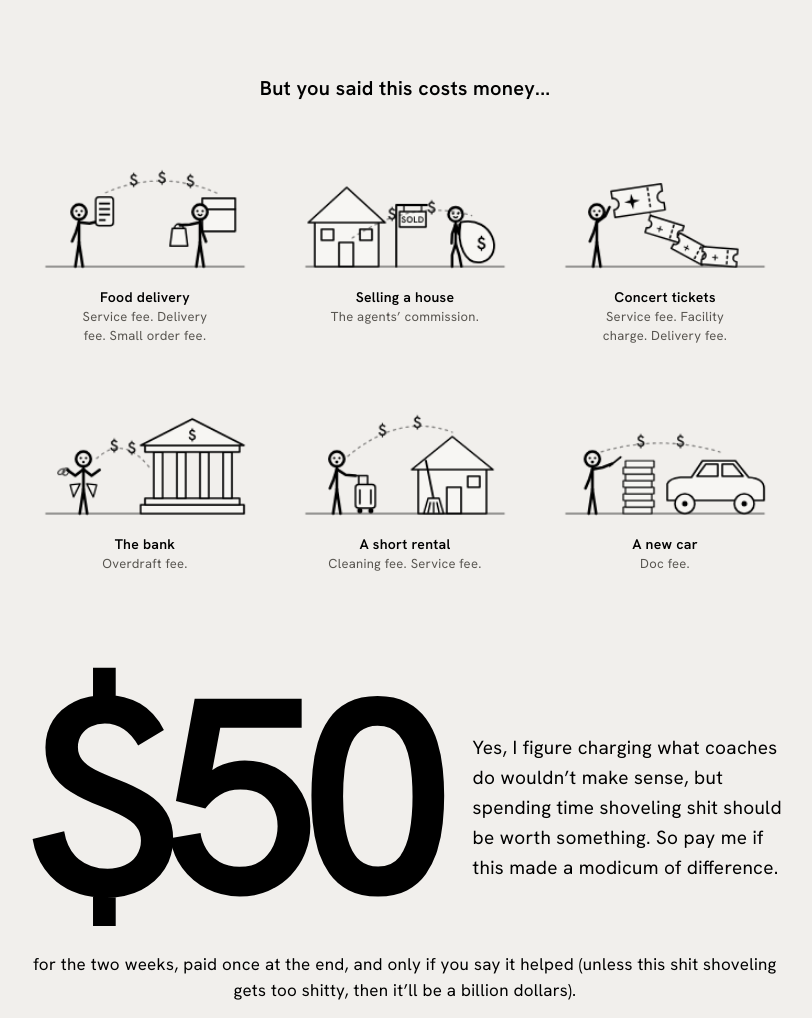
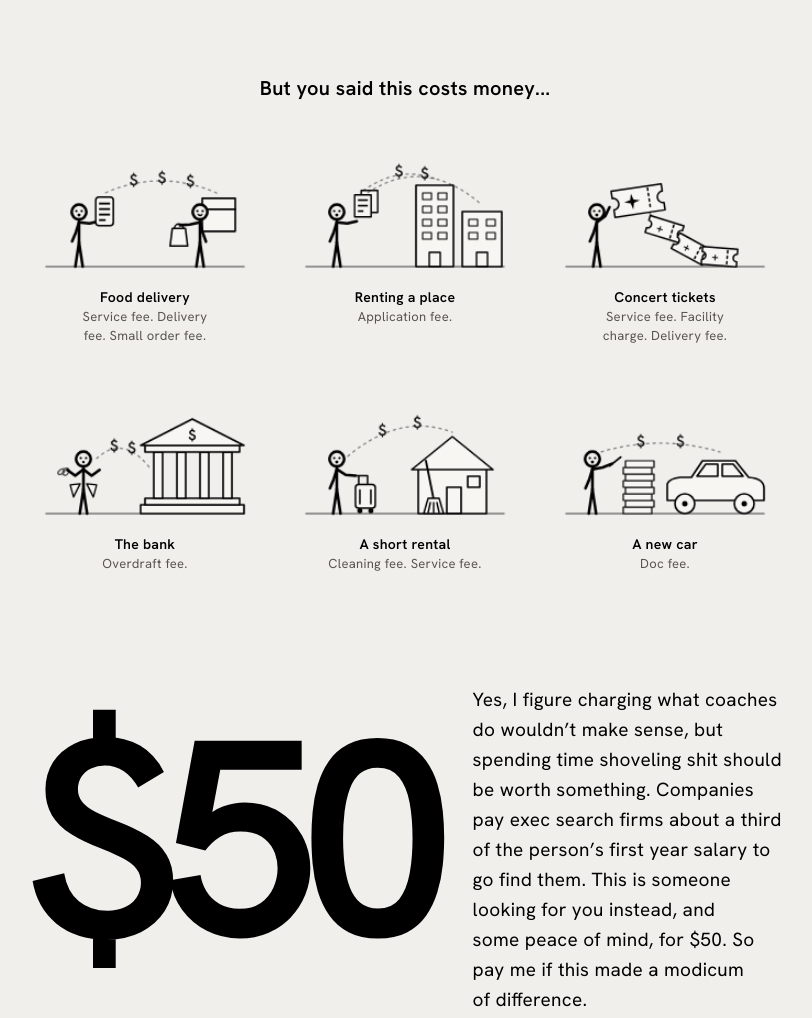
Before and after one commit to mapthewild/search-for-me, a plain HTML site: page index.html in a window 1280 px wide. Shown: the part 4480-5498 px from the top of the page, without its empty margins (235-1047 px from the left). Drawn offline with Linux system fonts and the light colour scheme; animation ran at ten frames a second; a web font is replaced by a local one.

Commit message:
Swap the house picture for renting, and add the exec search line
Moe: "ppl can't afford homes". The picture is now a form for each block of
flats, with an application fee for each (Zillow's own pages, 13 Nov 2026).
The price answer gains the exec search comparison he asked for: companies
pay search firms about a third of first-year salary (two firms' own fee
pages agree), this is someone looking for you.

Co-Authored-By: Claude Opus 5.5 <noreply@anthropic.com>

```diff
--- a/index.html
+++ b/index.html
@@ -288,7 +288,7 @@ html.v5 .price-row .why { font-size: 17px; line-height: 27px; color: var(--ink);
     </article>
     <article>
       <h3>But you said this costs money...</h3>
-      <p>Yes, I figure charging what coaches do wouldn’t make sense, but spending time shoveling shit should be worth something. So pay me if this made a modicum of difference.</p>
+      <p>Yes, I figure charging what coaches do wouldn’t make sense, but spending time shoveling shit should be worth something. Companies pay exec search firms about a third of the person’s first year salary to go find them. This is someone looking for you instead, and some peace of mind, for $50. So pay me if this made a modicum of difference.</p>
     </article>
   </section>
 
@@ -891,23 +891,22 @@ html.v5 .price-row .why { font-size: 17px; line-height: 27px; color: var(--ink);
     ctx.beginPath(); ctx.arc(bh.x - 1, bh.y + 3, 4, Math.PI, 0); ctx.stroke();
     payArc5(h.x + 6, h.y - 26, rx + 17, ry - 44, 3, 22);
   }
-  function feeHouse() {
-    var gy = 126; ground5(gy, 10, 190);
-    house5(18, 58, gy, 42, 30);
-    ctx.strokeRect(40, gy - 22, 13, 22); ctx.strokeRect(24, gy - 34, 11, 10); ctx.strokeRect(59, gy - 34, 11, 10);
-    pen(1.8); ctx.beginPath(); ctx.moveTo(92, gy); ctx.lineTo(92, gy - 56); ctx.lineTo(120, gy - 56); ctx.stroke();
-    pen(1.2); ctx.beginPath(); ctx.moveTo(99, gy - 56); ctx.lineTo(99, gy - 50); ctx.moveTo(115, gy - 56); ctx.lineTo(115, gy - 50); ctx.stroke();
-    pen(1.5); ctx.fillStyle = col.panel; ctx.fillRect(95, gy - 50, 24, 14); ctx.strokeRect(95, gy - 50, 24, 14);
-    ctx.fillStyle = col.ink; ctx.font = '700 8px ' + getComputedStyle(wordmark).fontFamily; ctx.textAlign = 'center'; ctx.textBaseline = 'middle';
-    ctx.fillText('SOLD', 107, gy - 42.5); ctx.textAlign = 'start'; ctx.textBaseline = 'alphabetic';
-    var CARRY5 = { la: -0.35, ra: 0.3, le: -0.3, re: 2.74, lh: -0.3, rh: 0.3, lk: 0.3, rk: 0.1, o: 0 }, ms = 54, mx = 146;
-    var my = gy - reach(CARRY5, ms), hand = handOf(mx, my, CARRY5, ms, 'r'), nx = hand.x + 1, ny = hand.y - 2;
-    pen(1.8); ctx.fillStyle = col.panel;
-    ctx.beginPath(); ctx.moveTo(nx, ny); ctx.bezierCurveTo(nx + 30, ny - 6, nx + 40, ny + 30, nx + 20, ny + 36); ctx.bezierCurveTo(nx + 4, ny + 40, nx - 4, ny + 20, nx, ny);
-    ctx.closePath(); ctx.fill(); ctx.stroke();
-    dollar5(nx + 19, ny + 20, 15, 1);
-    figure(mx, my, 0, CARRY5, 1, ms); tie5(mx, my, ms);
-    payArc5(52, gy - 26, nx + 10, ny - 6, 2, 16);
+  function block5(x0, w, ht, gy) {
+    pen(1.6); ctx.fillStyle = col.panel; ctx.fillRect(x0, gy - ht, w, ht); ctx.strokeRect(x0, gy - ht, w, ht);
+    pen(1.1);
+    for (var r = 0; r < Math.floor((ht - 20) / 12); r++) for (var c = 0; c < 2; c++) ctx.strokeRect(x0 + 6 + c * (w - 20), gy - ht + 7 + r * 12, 8, 6);
+    pen(1.4); ctx.strokeRect(x0 + w / 2 - 5, gy - 13, 10, 13);
+  }
+  function feeApply() {
+    var gy = 126, ms = 56; ground5(gy, 10, 190);
+    block5(110, 34, 74, gy); block5(152, 36, 50, gy);
+    var px = 38, py = gy - reach(PAY5, ms); figure(px, py, 0, PAY5, 1, ms);
+    var h = handOf(px, py, PAY5, ms, 'r');
+    pen(1.4); ctx.fillStyle = col.panel;
+    [2, 0].forEach(function (d) { ctx.fillRect(h.x - 2 + d * 3, h.y - 24 - d * 2, 15, 20); ctx.strokeRect(h.x - 2 + d * 3, h.y - 24 - d * 2, 15, 20); });
+    ctx.fillStyle = col.ink; [0, 1, 2].forEach(function (i) { ctx.fillRect(h.x + 1, h.y - 20 + i * 5, i === 2 ? 5 : 9, 1.6); });
+    payArc5(h.x + 6, h.y - 28, 127, gy - 80, 1, 12);
+    payArc5(h.x + 10, h.y - 26, 170, gy - 56, 1, 34);
   }
   function ticket5(x, y, w, ht, rot, mark) {
     ctx.save(); ctx.translate(x, y); ctx.rotate(rot); pen(1.5); ctx.fillStyle = col.panel;
@@ -985,7 +984,7 @@ html.v5 .price-row .why { font-size: 17px; line-height: 27px; color: var(--ink);
   }
   var FEES5 = [
     { draw: feeDelivery, name: 'Food delivery', fees: 'Service fee. Delivery fee. Small order fee.' },
-    { draw: feeHouse, name: 'Selling a house', fees: 'The agents’ commission.' },
+    { draw: feeApply, name: 'Renting a place', fees: 'Application fee.' },
     { draw: feeTickets, name: 'Concert tickets', fees: 'Service fee. Facility charge. Delivery fee.' },
     { draw: feeBank, name: 'The bank', fees: 'Overdraft fee.' },
     { draw: feeRental, name: 'A short rental', fees: 'Cleaning fee. Service fee.' },
```
